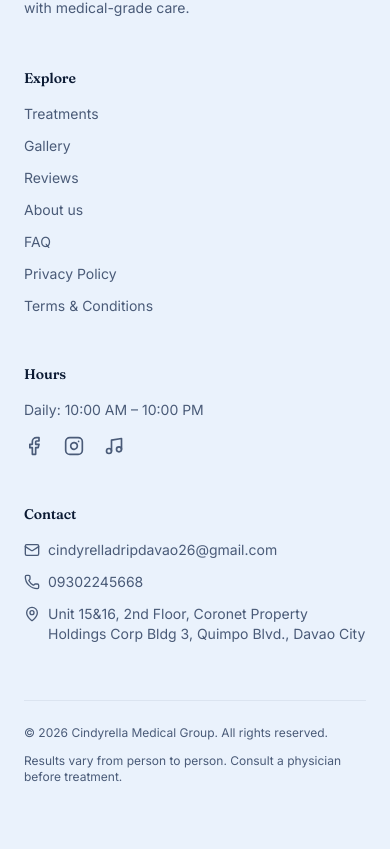
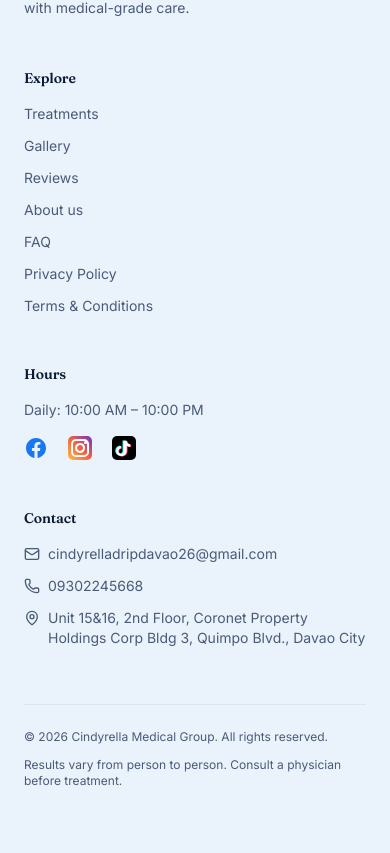
Before and after one commit to clh-james/cindyrella-clinic, a Next.js app: page / in a window 390 px wide. Shown: the part 4663-5516 px from the top of the page. Built offline with nearby package versions, Linux system fonts and the light colour scheme.

Commit message:
feat: add responsive site footer with contact information and navigation links

```diff
--- a/src/components/Footer.tsx
+++ b/src/components/Footer.tsx
@@ -36,23 +36,34 @@
               <li>Daily: 10:00 AM – 10:00 PM</li>
             </ul>
             <div className="mt-4 flex gap-5 text-sm">
-              <a href="https://www.facebook.com/share/1Hzz25f2eV/" target="_blank" rel="noopener noreferrer" className="text-ink-soft hover:text-royal" aria-label="Facebook">
-                <svg xmlns="http://www.w3.org/2000/svg" width="20" height="20" viewBox="0 0 24 24" fill="none" stroke="currentColor" strokeWidth="2" strokeLinecap="round" strokeLinejoin="round">
-                  <path d="M18 2h-3a5 5 0 0 0-5 5v3H7v4h3v8h4v-8h3l1-4h-4V7a1 1 0 0 1 1-1h3z"/>
+              <a href="https://www.facebook.com/share/1Hzz25f2eV/" target="_blank" rel="noopener noreferrer" className="transition-transform hover:scale-110" aria-label="Facebook">
+                <svg width="24" height="24" viewBox="0 0 24 24" fill="none" xmlns="http://www.w3.org/2000/svg">
+                  <path d="M12 2.03998C6.5 2.03998 2 6.52998 2 12.06C2 17.06 5.66 21.21 10.44 21.96V14.96H7.9V12.06H10.44V9.84998C10.44 7.33998 11.93 5.95998 14.22 5.95998C15.31 5.95998 16.45 6.14998 16.45 6.14998V8.61998H15.19C13.95 8.61998 13.56 9.38998 13.56 10.18V12.06H16.34L15.89 14.96H13.56V21.96C18.34 21.21 22 17.06 22 12.06C22 6.52998 17.5 2.03998 12 2.03998Z" fill="#1877F2"/>
                 </svg>
               </a>
-              <a href="https://www.instagram.com" target="_blank" rel="noopener noreferrer" className="text-ink-soft hover:text-royal" aria-label="Instagram">
-                <svg xmlns="http://www.w3.org/2000/svg" width="20" height="20" viewBox="0 0 24 24" fill="none" stroke="currentColor" strokeWidth="2" strokeLinecap="round" strokeLinejoin="round">
-                  <rect width="20" height="20" x="2" y="2" rx="5" ry="5"/>
-                  <path d="M16 11.37A4 4 0 1 1 12.63 8 4 4 0 0 1 16 11.37z"/>
-                  <line x1="17.5" x2="17.51" y1="6.5" y2="6.5"/>
+              <a href="https://www.instagram.com" target="_blank" rel="noopener noreferrer" className="transition-transform hover:scale-110" aria-label="Instagram">
+                <svg width="24" height="24" viewBox="0 0 24 24" fill="none" xmlns="http://www.w3.org/2000/svg">
+                  <rect width="24" height="24" rx="5" fill="url(#ig-grad)"/>
+                  <path d="M16 11.37A4 4 0 1 1 12.63 8 4 4 0 0 1 16 11.37z" stroke="white" strokeWidth="2" fill="none"/>
+                  <rect x="4" y="4" width="16" height="16" rx="4" stroke="white" strokeWidth="2" fill="none"/>
+                  <circle cx="17.5" cy="6.5" r="1.5" fill="white"/>
+                  <defs>
+                    <linearGradient id="ig-grad" x1="2" y1="22" x2="22" y2="2" gradientUnits="userSpaceOnUse">
+                      <stop stopColor="#FCAF45"/>
+                      <stop offset="0.5" stopColor="#F56040"/>
+                      <stop offset="1" stopColor="#833AB4"/>
+                    </linearGradient>
+                  </defs>
                 </svg>
               </a>
-              <a href="https://www.tiktok.com/@cindyrellabyaryana" target="_blank" rel="noopener noreferrer" className="text-ink-soft hover:text-royal" aria-label="TikTok">
-                <svg xmlns="http://www.w3.org/2000/svg" width="20" height="20" viewBox="0 0 24 24" fill="none" stroke="currentColor" strokeWidth="2" strokeLinecap="round" strokeLinejoin="round" className="lucide lucide-music-4">
-                  <path d="M9 18V5l12-2v13" />
-                  <circle cx="6" cy="18" r="3" />
-                  <circle cx="18" cy="16" r="3" />
+              <a href="https://www.tiktok.com/@cindyrellabyaryana" target="_blank" rel="noopener noreferrer" className="transition-transform hover:scale-110" aria-label="TikTok">
+                <svg width="24" height="24" viewBox="0 0 24 24" fill="none" xmlns="http://www.w3.org/2000/svg">
+                  <rect width="24" height="24" rx="5" fill="black"/>
+                  <g transform="scale(0.6) translate(8, 8)">
+                    <path d="M12.525.02c1.31-.02 2.61-.01 3.91.01.08 1.53.63 3.09 1.75 4.17 1.12 1.11 2.7 1.62 4.24 1.79v4.03c-1.44-.05-2.89-.35-4.2-.97-.57-.26-1.1-.59-1.62-.93-.01 2.92.01 5.84-.02 8.75-.08 2.78-1.5 5.54-3.82 7.15-2.34 1.63-5.46 2.04-8.08 1.1-2.52-.89-4.57-2.91-5.36-5.45-.78-2.48-.48-5.33 1.05-7.55 1.5-2.15 3.96-3.46 6.54-3.64v4.06c-1.63.13-3.15 1.25-3.85 2.72-.69 1.48-.54 3.25.43 4.56.96 1.3 2.68 1.96 4.3 1.64 1.66-.32 2.94-1.74 3.12-3.41.13-2.19.06-4.38.07-6.58V.02z" fill="#25F4EE" transform="translate(-1.5, -0.5)"/>
+                    <path d="M12.525.02c1.31-.02 2.61-.01 3.91.01.08 1.53.63 3.09 1.75 4.17 1.12 1.11 2.7 1.62 4.24 1.79v4.03c-1.44-.05-2.89-.35-4.2-.97-.57-.26-1.1-.59-1.62-.93-.01 2.92.01 5.84-.02 8.75-.08 2.78-1.5 5.54-3.82 7.15-2.34 1.63-5.46 2.04-8.08 1.1-2.52-.89-4.57-2.91-5.36-5.45-.78-2.48-.48-5.33 1.05-7.55 1.5-2.15 3.96-3.46 6.54-3.64v4.06c-1.63.13-3.15 1.25-3.85 2.72-.69 1.48-.54 3.25.43 4.56.96 1.3 2.68 1.96 4.3 1.64 1.66-.32 2.94-1.74 3.12-3.41.13-2.19.06-4.38.07-6.58V.02z" fill="#FE2C55" transform="translate(1.5, 0.5)"/>
+                    <path d="M12.525.02c1.31-.02 2.61-.01 3.91.01.08 1.53.63 3.09 1.75 4.17 1.12 1.11 2.7 1.62 4.24 1.79v4.03c-1.44-.05-2.89-.35-4.2-.97-.57-.26-1.1-.59-1.62-.93-.01 2.92.01 5.84-.02 8.75-.08 2.78-1.5 5.54-3.82 7.15-2.34 1.63-5.46 2.04-8.08 1.1-2.52-.89-4.57-2.91-5.36-5.45-.78-2.48-.48-5.33 1.05-7.55 1.5-2.15 3.96-3.46 6.54-3.64v4.06c-1.63.13-3.15 1.25-3.85 2.72-.69 1.48-.54 3.25.43 4.56.96 1.3 2.68 1.96 4.3 1.64 1.66-.32 2.94-1.74 3.12-3.41.13-2.19.06-4.38.07-6.58V.02z" fill="white"/>
+                  </g>
                 </svg>
               </a>
             </div>
```
